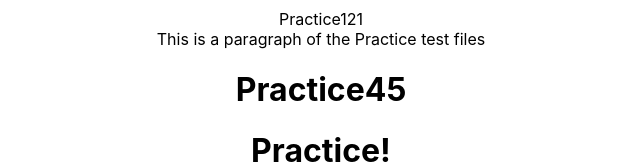
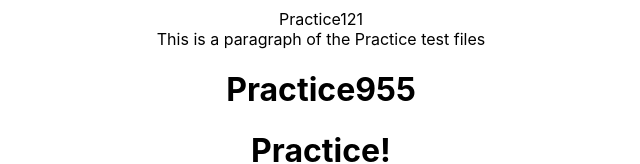
Before and after one commit to sayantan-paul-007/react-practice-codes, a React (Create React App) app: page / in a window 1280 px wide. Shown: the part 194-358 px from the top of the page, without its empty margins (319-959 px from the left). Built offline with nearby package versions, Linux system fonts and the light colour scheme.

Commit message:
New changes

```diff
--- a/src/App.js
+++ b/src/App.js
@@ -15,7 +15,7 @@ function App() {
      <Practice4 num='121'>
       This is a paragraph of the Practice test files
      </Practice4>
-     <Practice5 num= '45' />
+     <Practice5 num= '955' />
      <Practice6 />
     </div>
   );
```
